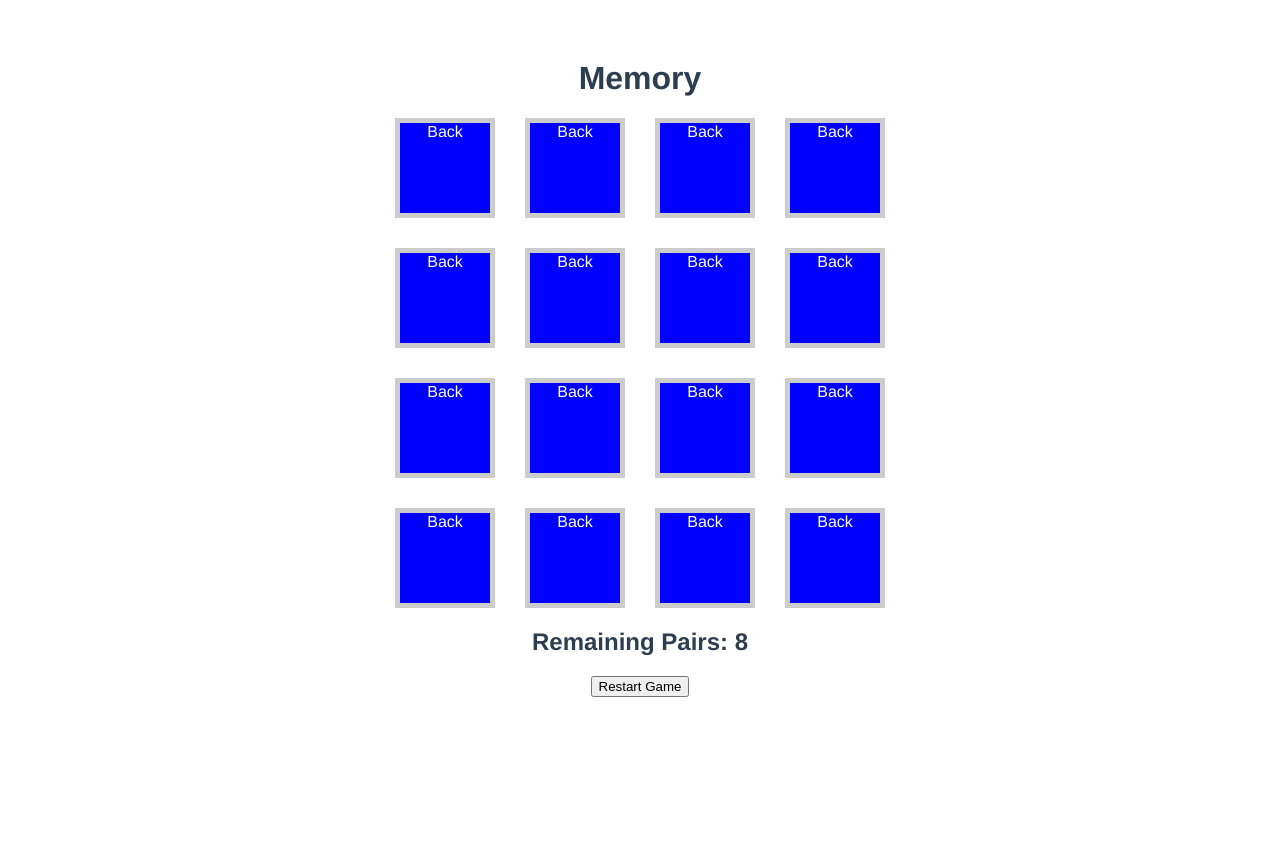
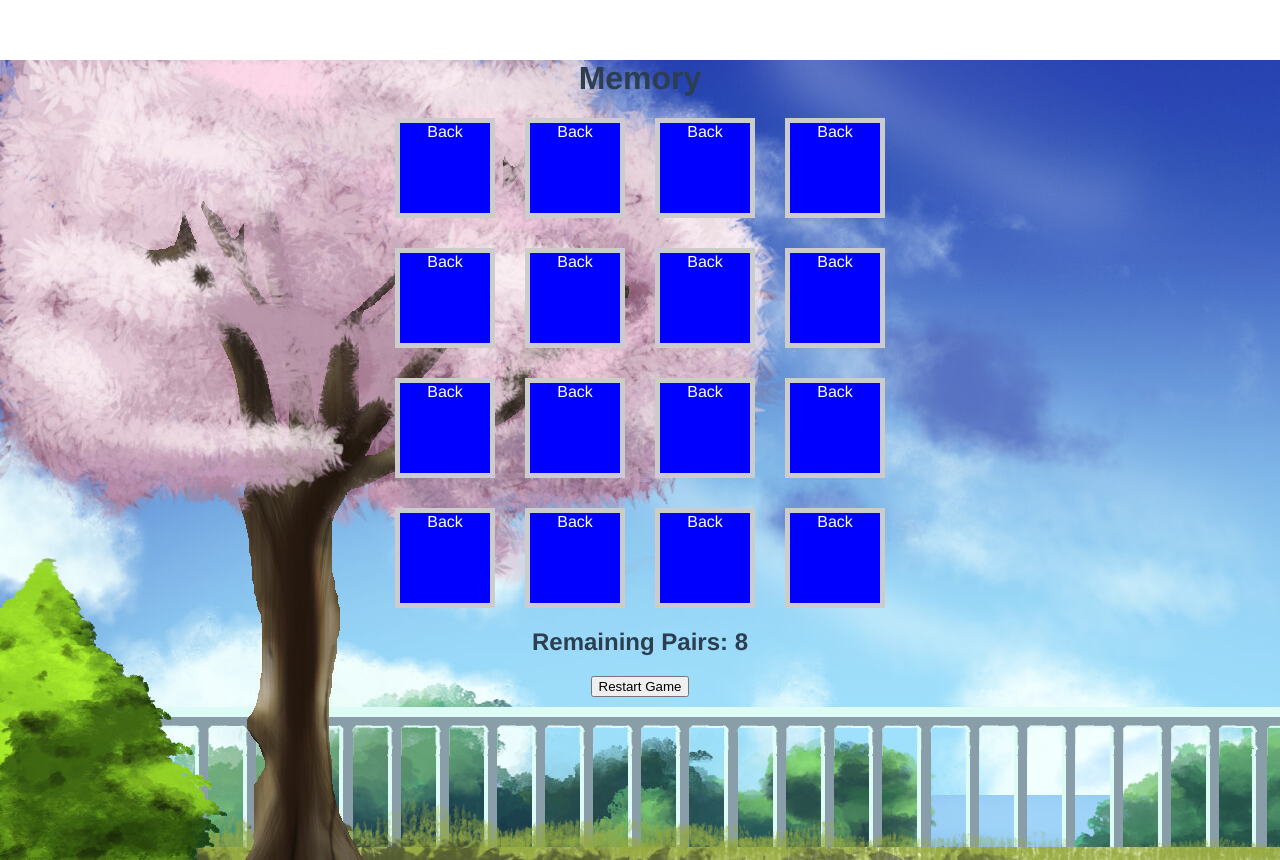
Before and after one commit to Anthonylat09/Memory-Game, a Vue app: page / in a window 1280 px wide. Before the commit the page ends 800 px from the top, so only its background shows below. Built offline with nearby package versions, Linux system fonts and the light colour scheme.

Commit message:
feat: added background to app

```diff
--- a/src/App.vue
+++ b/src/App.vue
@@ -151,6 +151,12 @@ export default {
 </script>
 
 <style>
+
+html, body {
+  margin: 0;
+  padding: 0;
+}
+
 #app {
   font-family: Avenir, Helvetica, Arial, sans-serif;
   -webkit-font-smoothing: antialiased;
@@ -158,6 +164,8 @@ export default {
   text-align: center;
   color: #2c3e50;
   margin-top: 60px;
+  background-image: url('../public/images/back.jpg');
+  height: 100vh;
 }
 
 .card{
```
